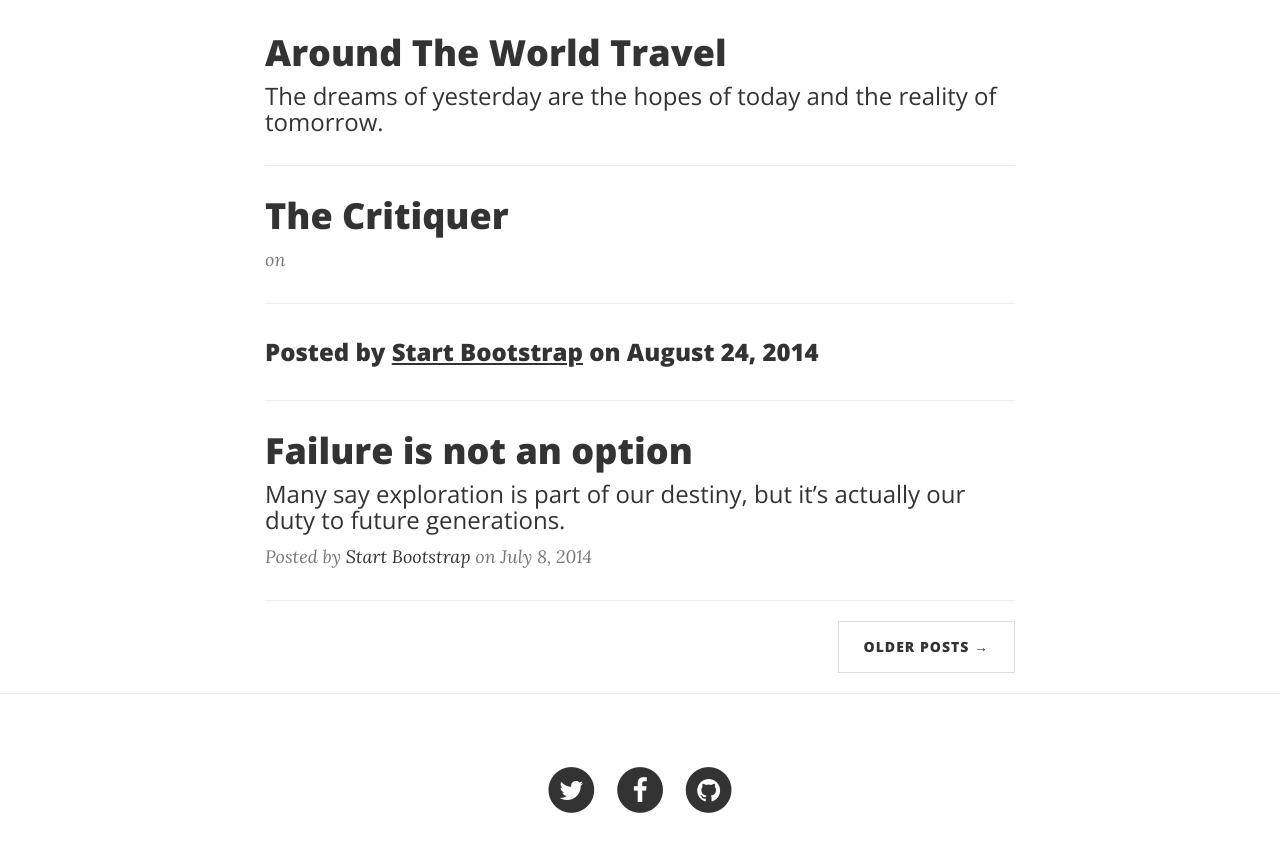
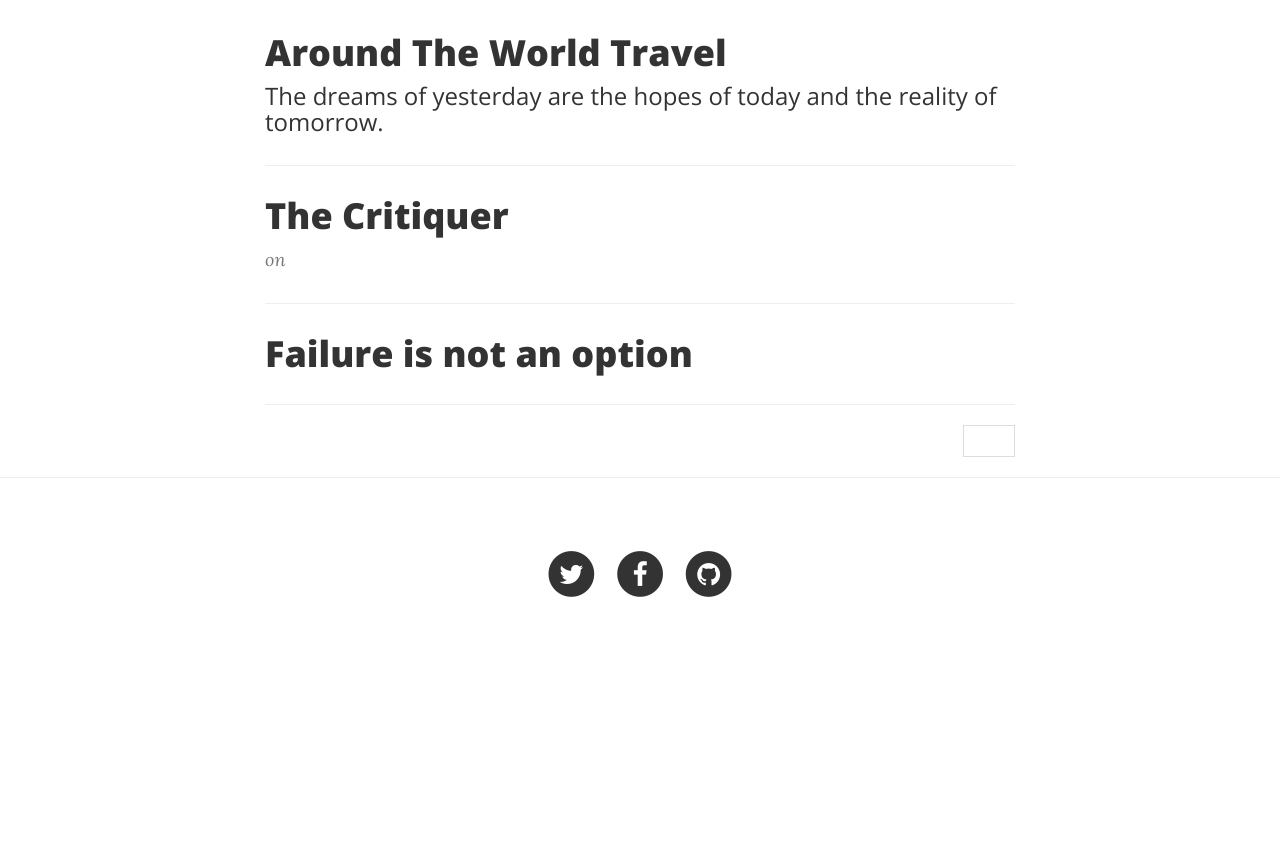
Before and after one commit to vanessagayot/CleanBlog.github.io, a website: page index.html in a window 1280 px wide. Shown: the part 469-1320 px from the top of the page. After the commit the page ends 1165 px from the top, so only its background shows below. Drawn offline with nearby package versions, Linux system fonts and the light colour scheme.

Commit message:
Update index.html

```diff
--- a/index.html
+++ b/index.html
@@ -111,29 +111,18 @@
                 <div class="post-preview">
                     <a href="post.html">
                         <h2 class="post-title">
-
-                        </h2>
-                        <h3 class="post-subtitle">
-                    </a>
-                    <p class="post-meta">Posted by <a href="#">Start Bootstrap</a> on August 24, 2014</p>
-                </div>
-                <hr>
-                <div class="post-preview">
-                    <a href="post.html">
-                        <h2 class="post-title">
                             Failure is not an option
                         </h2>
                         <h3 class="post-subtitle">
-                            Many say exploration is part of our destiny, but it’s actually our duty to future generations.
                         </h3>
                     </a>
-                    <p class="post-meta">Posted by <a href="#">Start Bootstrap</a> on July 8, 2014</p>
+                    <p class="post-meta"> <a href="#"></a> </p>
                 </div>
                 <hr>
                 <!-- Pager -->
                 <ul class="pager">
                     <li class="next">
-                        <a href="#">Older Posts &rarr;</a>
+                        <a href="#"></a>
                     </li>
                 </ul>
             </div>
```
